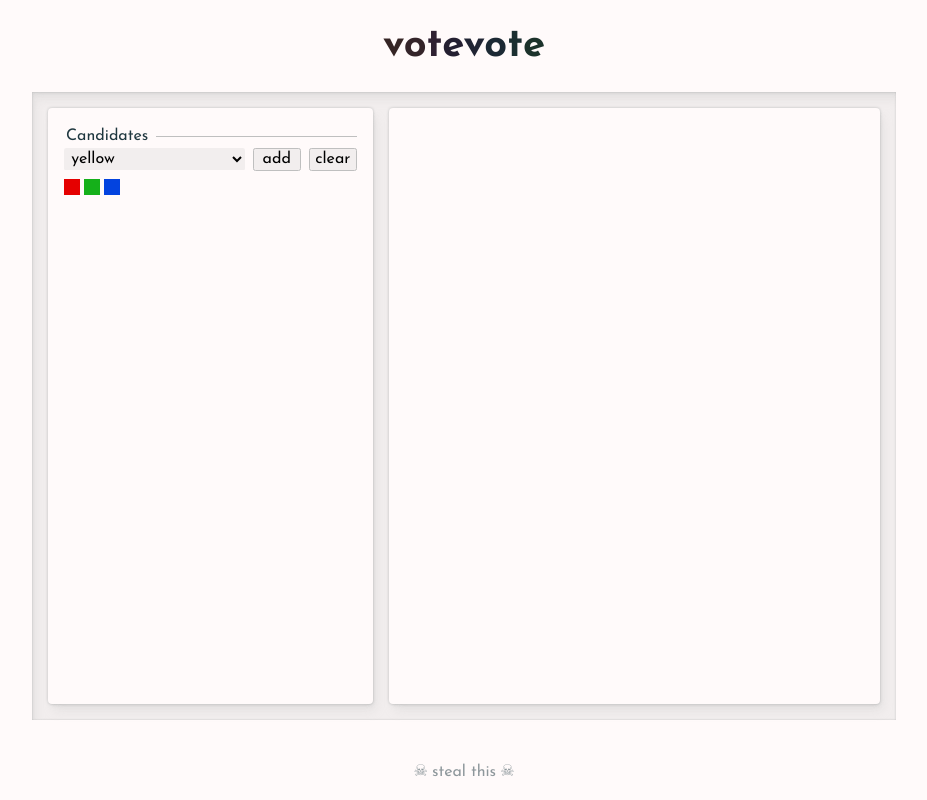
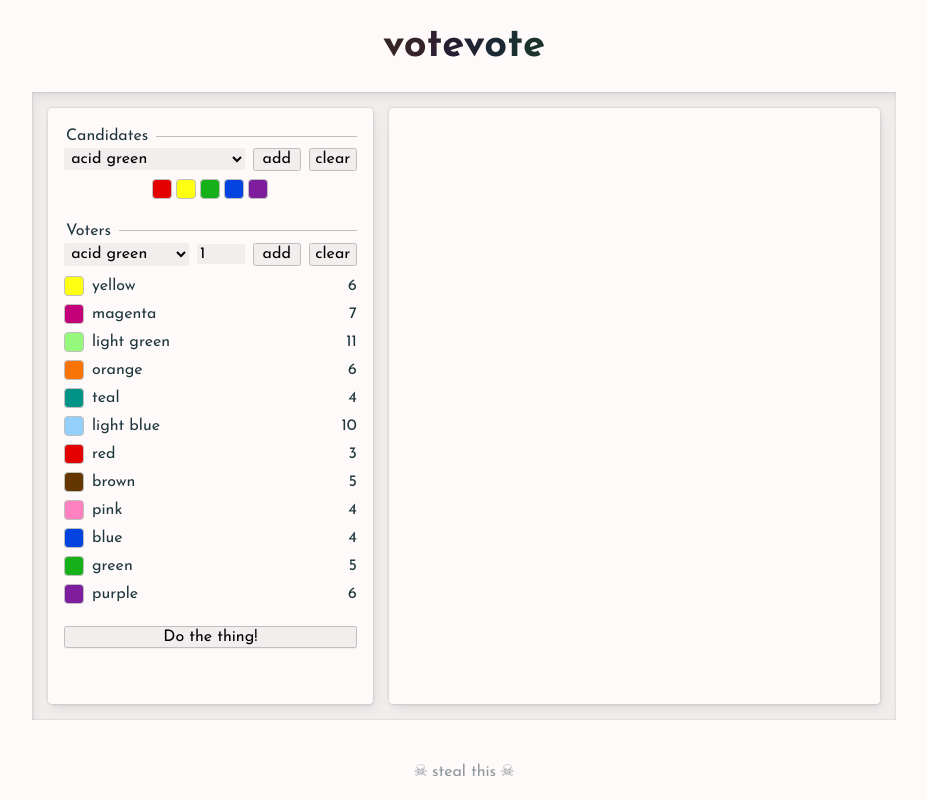
Before and after one commit to tif-calin/votevote, a React (Create React App) app: page /#/ in a window 1280 px wide. Shown: the whole page, without its empty margins (176-1103 px from the left). Built offline with nearby package versions, Linux system fonts and the light colour scheme.

Commit message:
show rosters

```diff
--- a/src/styles/index.css
+++ b/src/styles/index.css
@@ -21,8 +21,14 @@ body {
   font-family: var(--font-sans);
 }
 
+* {
+  box-sizing: border-box;
+}
+
 hr {
   width: 100%;
+  border: none;
+  border-top: 1px solid hsl(var(--shadow-color));
 }
 
 /* Interaction */
@@ -35,7 +41,7 @@ summary, button, input[type=radio]:not(:disabled), input[type=checkbox]:not(:dis
   cursor: pointer;
 }
 
-button, select {
+button, select, input[type="number"] {
   max-width: 100%;
   padding: 0.15rem 0.2rem;
   line-height: 1rem;
@@ -44,6 +50,10 @@ button, select {
   border-radius: 0.15rem;
   background: none;
   backdrop-filter: invert(0.05);
+}
+
+input[type="number"] {
+  width: 3rem;
 }
 
 button {
@@ -58,6 +68,6 @@ select {
   width: 6rem;
 }
 
-select:hover {
+select:hover, input:hover {
   box-shadow: var(--shadow-inset-medium);
 }
--- a/src/views/home/InputLeft.tsx
+++ b/src/views/home/InputLeft.tsx
@@ -1,7 +1,9 @@
 import React from 'react';
 import styled from 'styled-components';
 import xkcd from '../../data/xkcd';
-import useRoster/*, { useWeightedRoster }*/ from '../../hooks/useRoster';
+import useElection from '../../hooks/useElection';
+import useRoster, { useWeightedRoster } from '../../hooks/useRoster';
+import { votersToBallots } from '../../services/color/colorDistance';
 import RosterControls from './RosterControls';
 
 const StyledForm = styled.form`
@@ -15,11 +17,62 @@ const StyledForm = styled.form`
   gap: var(--padding);
 `;
 
+const Candidate = styled.div`
+  width: 1.25rem;
+  height: 1.25rem;
+  border-radius: 0.25rem;
+  cursor: pointer;
+  transition: all 0.1s;
+  overflow: hidden;
+  border: 1px solid hsl(var(--shadow-color));
+  display: flex;
+  align-items: center;
+  justify-content: center;
+  text-align: center;
+
+  & span {
+    width: 100%;
+    color: var(--color-white);
+    font-weight: 900;
+    opacity: 0;
+    backdrop-filter: contrast(0.25);
+  }
+
+  &:hover {
+    border: none;
+    & span { opacity: 1; }
+  }
+`;
+
+const VoterDisplay = styled.ul`
+  display: flex;
+  flex-direction: column;
+  width: 100%;
+  padding: 0;
+  list-style: none;
+  gap: 0.25rem;
+
+  & > li {
+    width: 100%;
+    display: flex;
+    align-items: center;
+    gap: 0.5rem;
+
+    & > *:last-child {
+      margin-left: auto;
+    }
+  }
+`;
+
 interface Props {};
 
 // const top60 = Object.keys(xkcd).slice(-60);
-// const top12 = Object.keys(xkcd).slice(-12);
+const top12 = Object.keys(xkcd).slice(-12);
 const colorList = Object.keys(xkcd).sort();
+
+const ballotMaker = (voters: string[], candidates: string[]) => votersToBallots(voters, candidates, xkcd);
+
+console.log(ballotMaker(['red', 'yellow', 'green', 'blue'], ['yellow', 'red']));
 
 const preventDefault = (fnc: any) => (e: React.FormEvent<HTMLFormElement>) => {
   e.preventDefault();
@@ -34,43 +87,70 @@ const InputLeft: React.FC<Props> = () => {
     remove: removeCandidate,
     selected: selectedCandidate,
     setSelected: setSelectedCandidate,
-  } = useRoster(['red', 'green', 'blue'], 'yellow');
+  } = useRoster(['red', 'yellow', 'green', 'blue', 'purple'], 'acid green');
 
-  // const {
-  //   roster: voters,
-  //   add: addVoter,
-  //   setN: setVoter,
-  // } = useWeightedRoster(top12.reduce((a, c) => ({ ...a, [c]: c.length }), {}), 'yellow');
+  const {
+    roster: voters,
+    add: addVoter,
+    clear: clearVoters,
+    setN: setVoterN,
+    selected: selectedVoter,
+    setSelected: setSelectedVoter,
+    selectedN,
+    setSelectedN,
+  } = useWeightedRoster(top12.reduce((a, c) => ({ ...a, [c]: c.length }), {}), 'acid green');
+
+  const { election, elect } = useElection();
 
   return (
-    <StyledForm>
+    <StyledForm
+      onSubmit={e => e.preventDefault()}
+    >
       <RosterControls
         options={colorList}
         name="candidates"
         add={preventDefault(addCandidate)}
-        clear={clearCandidates}
-        remove={removeCandidate}
+        clear={preventDefault(clearCandidates)}
         selected={selectedCandidate}
         setSelected={setSelectedCandidate}
       >
         {candidates.map((color) => (
-          <div
+          <Candidate
             key={color}
             title={color}
             style={{
               backgroundColor: xkcd[color as keyof typeof xkcd].hex,
-              width: '1rem',
-              height: '1rem',
             }}
-          ></div>
+          >
+            <span>x</span>
+          </Candidate>
         ))}
       </RosterControls>
 
-      {/* <RosterControls
+      <RosterControls
         options={colorList}
         name="voters"
+        add={addVoter}
+        clear={clearVoters}
+        selected={selectedVoter}
+        setSelected={setSelectedVoter}
+        selectedN={selectedN}
+        setSelectedN={setSelectedN}
       >
-      </RosterControls> */}
+        <VoterDisplay>
+          {Object.keys(voters).map((voter) => {
+            return (
+              <li key={voter}>
+                <Candidate style={{ backgroundColor: xkcd[voter as keyof typeof xkcd].hex }}/>
+                <span>{voter}</span>
+                <span>{voters[voter]}</span>
+              </li>
+            );
+          })}
+        </VoterDisplay>
+      </RosterControls>
+
+      <button type="submit" onClick={() => elect(candidates, voters, ballotMaker)}>Do the thing!</button>
     </StyledForm>
   );
 };
--- a/src/views/home/RosterControls.tsx
+++ b/src/views/home/RosterControls.tsx
@@ -34,6 +34,7 @@ const Roster = styled.fieldset`
     display: flex;
     gap: 0.25rem;
     flex-wrap: wrap;
+    justify-content: center;
   }
 `;
 
@@ -41,14 +42,15 @@ interface Props {
   children: React.ReactNode;
   options: string[];
   name: string;
-  add: (e: any) => void;
-  remove: (str: string) => void;
-  clear: () => void;
+  add: (e?: any) => void;
+  clear: (e?: any) => void;
   selected: string;
   setSelected: (str: string) => void;
+  selectedN?: number;
+  setSelectedN?: (n: number) => void;
 };
 
-const RosterControls: React.FC<Props> = ({ children, options, name, add, remove, clear, selected, setSelected }) => {
+const RosterControls: React.FC<Props> = ({ children, options, name, add, clear, selected, setSelected, selectedN, setSelectedN }) => {
   const handleSelect = (e: React.ChangeEvent<HTMLSelectElement>) => {
     e.preventDefault();
     setSelected(e.target.value);
@@ -68,6 +70,13 @@ const RosterControls: React.FC<Props> = ({ children, options, name, add, remove,
           </option>
         ))}
       </select>
+      {selectedN && setSelectedN ? (
+        <input
+          type="number"
+          value={selectedN}
+          onChange={e => setSelectedN(parseInt(e.target.value))}
+        />
+      ) : null}
       <button name={name} onClick={add}>add</button>
       <button name={name} onClick={clear}>clear</button>
       <output>
```
